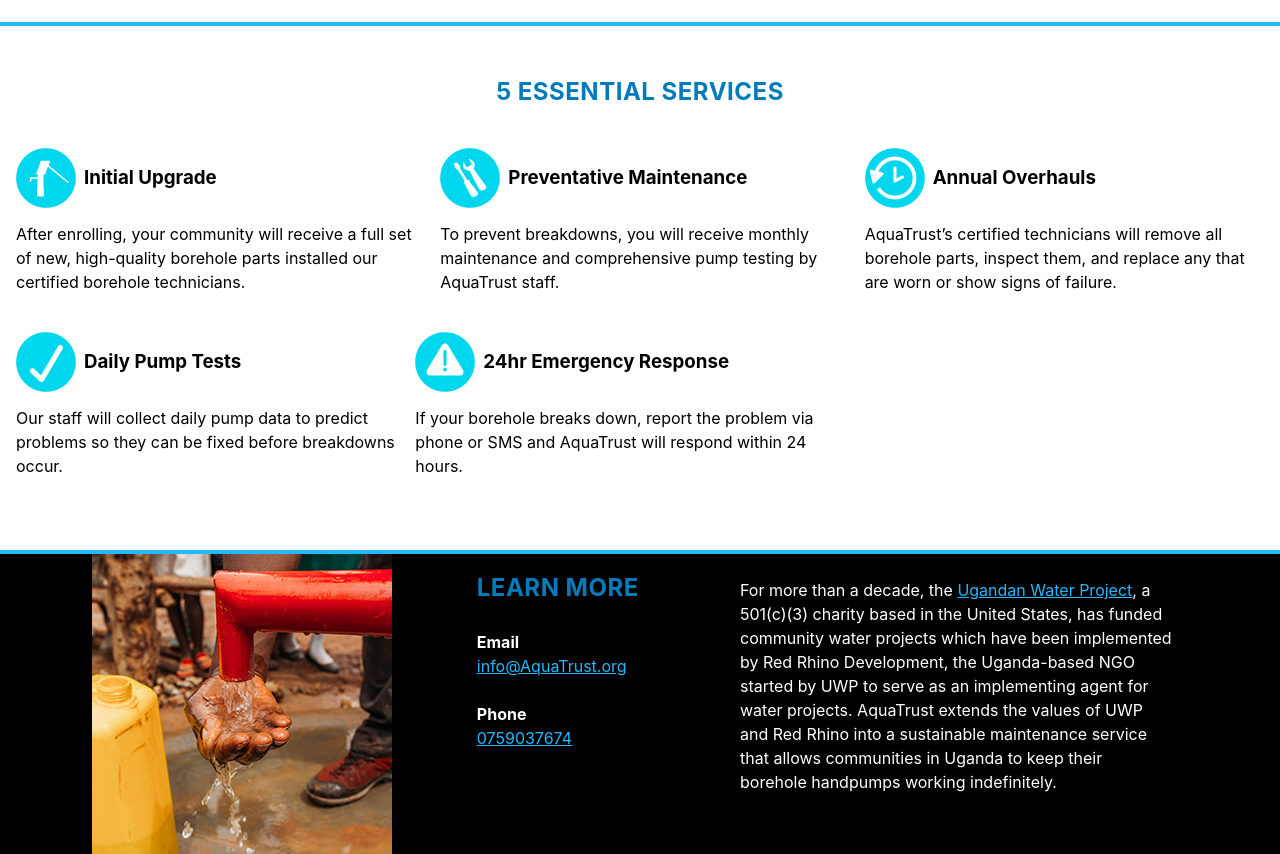
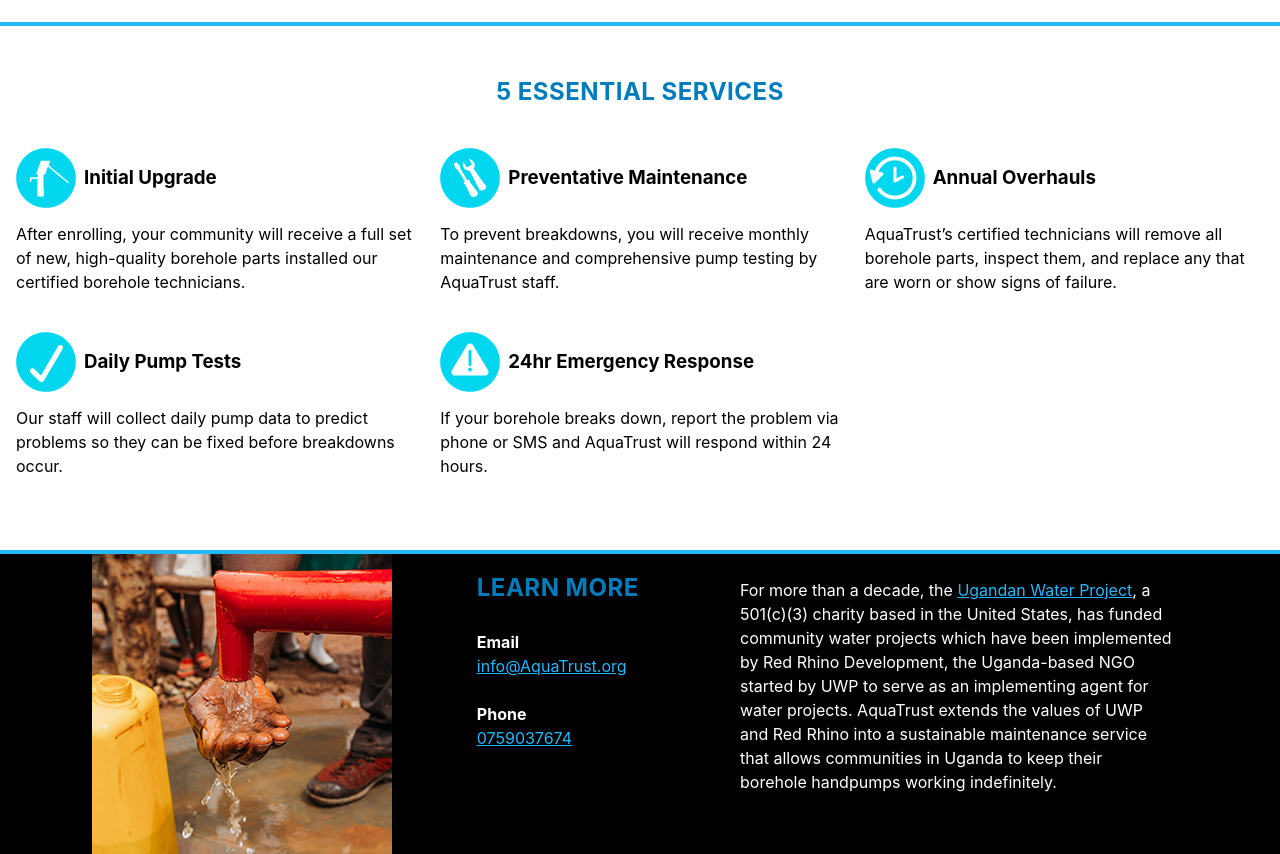
Before and after one commit to Scotchester/aquatrust, a plain HTML site: page index.html in a window 1280 px wide. Shown: the part 980-1834 px from the top of the page. Drawn offline with Linux system fonts and the light colour scheme.

Commit message:
Fix ghost flex item sizing

```diff
--- a/css/media-queries.css
+++ b/css/media-queries.css
@@ -89,7 +89,7 @@
 @media screen and (min-width: 1000px) {
     .services-list::after {
         content: '';
-        flex: auto;
+        flex-basis: 32%;
     }
 
     .services-list li {
```
